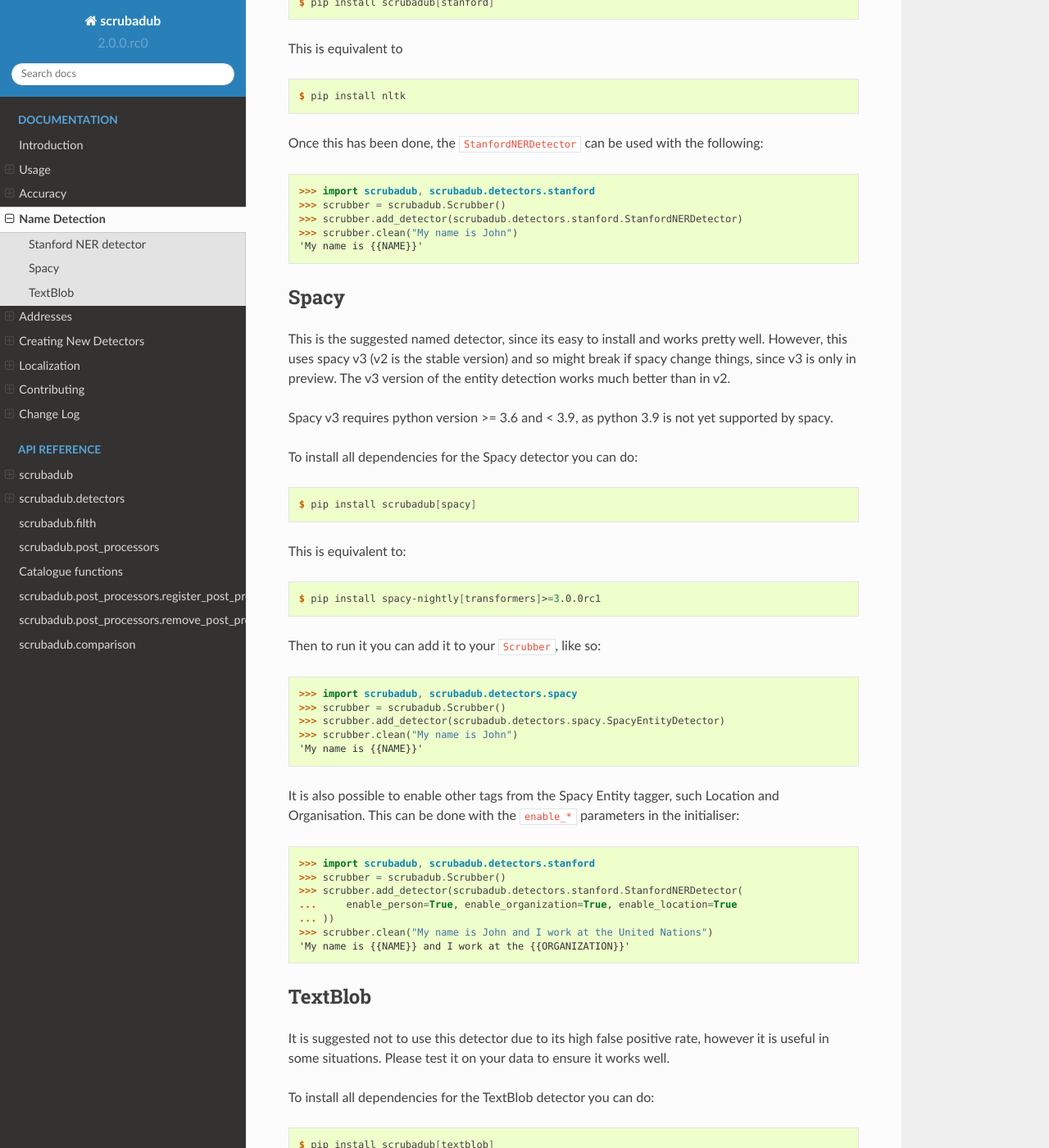
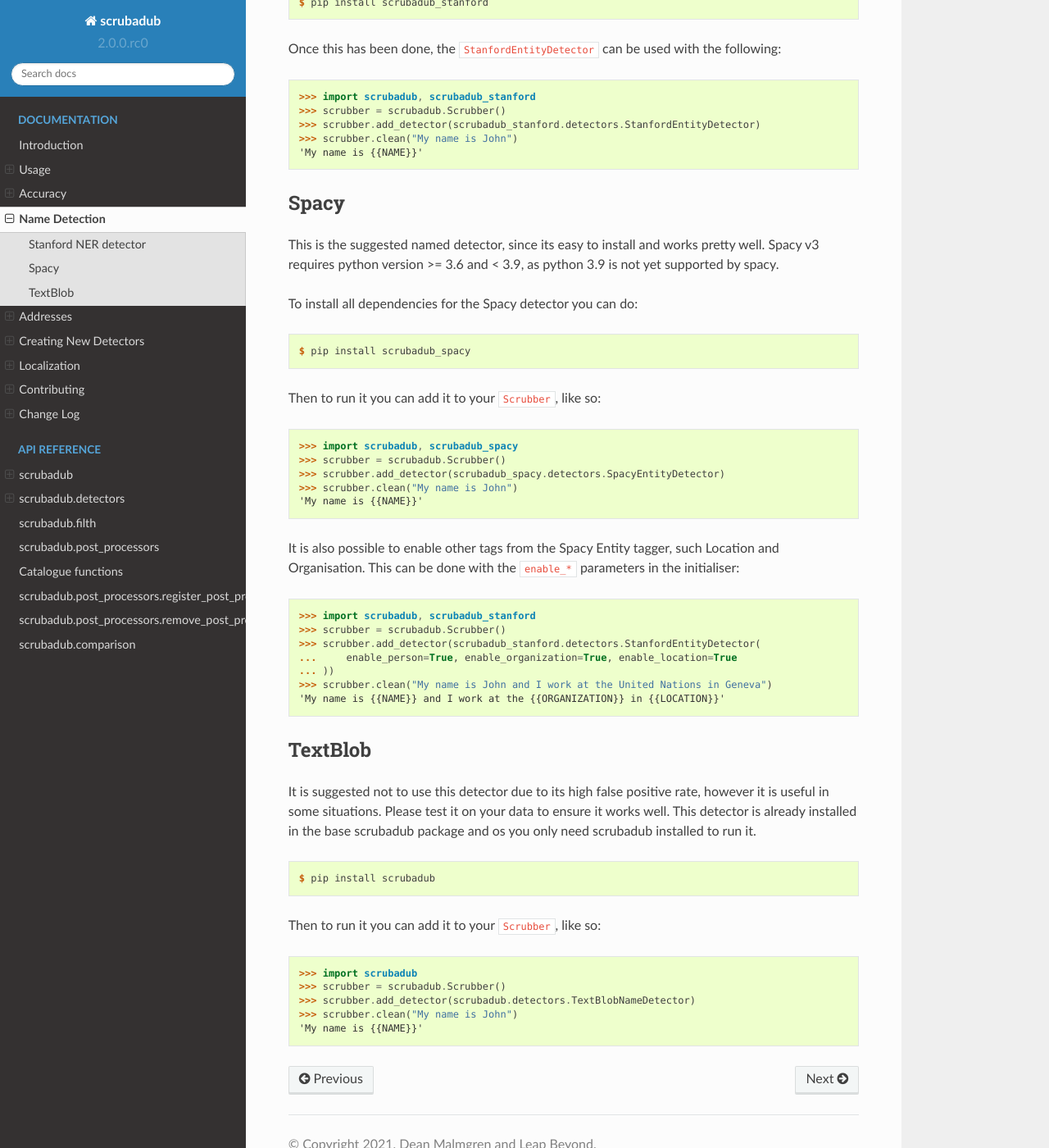
Before and after one commit to LeapBeyond/scrubadub, a Sphinx documentation site: the page built from docs/names.rst, in a window 1280 px wide and 1400 px high, scrolled down 794 px. Shown: the whole window at 82% size. Built offline with Sphinx 7.4.7 and the Read the Docs theme 2.0.0, drawn with Linux system fonts in a browser that asks for light colours; some of the changed text lies outside the part shown.

Commit message:
pdate name documentation after splitting package

```diff
--- a/docs/names.rst
+++ b/docs/names.rst
@@ -29,21 +29,15 @@ And then the python dependencies can be installed with:
 
 .. code-block:: console
 
-    $ pip install scrubadub[stanford]
+    $ pip install scrubadub_stanford
 
-This is equivalent to
-
-.. code-block:: console
-
-    $ pip install nltk
-
-Once this has been done, the ``StanfordNERDetector`` can be used with the following:
+Once this has been done, the ``StanfordEntityDetector`` can be used with the following:
 
 .. code-block:: pycon
 
-    >>> import scrubadub, scrubadub.detectors.stanford
+    >>> import scrubadub, scrubadub_stanford
     >>> scrubber = scrubadub.Scrubber()
-    >>> scrubber.add_detector(scrubadub.detectors.stanford.StanfordNERDetector)
+    >>> scrubber.add_detector(scrubadub_stanford.detectors.StanfordEntityDetector)
     >>> scrubber.clean("My name is John")
     'My name is {{NAME}}'
 
@@ -51,30 +45,21 @@ Spacy
 -----
 
 This is the suggested named detector, since its easy to install and works pretty well.
-However, this uses spacy v3 (v2 is the stable version) and so might break if spacy change things, since v3 is only in preview.
-The v3 version of the entity detection works much better than in v2.
-
 Spacy v3 requires python version >= 3.6 and < 3.9, as python 3.9 is not yet supported by spacy.
 
 To install all dependencies for the Spacy detector you can do:
 
 .. code-block:: console
 
-    $ pip install scrubadub[spacy]
-
-This is equivalent to:
-
-.. code-block:: console
-
-    $ pip install spacy-nightly[transformers]>=3.0.0rc1
+    $ pip install scrubadub_spacy
 
 Then to run it you can add it to your ``Scrubber``, like so:
 
 .. code-block:: pycon
 
-    >>> import scrubadub, scrubadub.detectors.spacy
+    >>> import scrubadub, scrubadub_spacy
     >>> scrubber = scrubadub.Scrubber()
-    >>> scrubber.add_detector(scrubadub.detectors.spacy.SpacyEntityDetector)
+    >>> scrubber.add_detector(scrubadub_spacy.detectors.SpacyEntityDetector)
     >>> scrubber.clean("My name is John")
     'My name is {{NAME}}'
 
@@ -83,38 +68,31 @@ This can be done with the ``enable_*`` parameters in the initialiser:
 
 .. code-block:: pycon
 
-    >>> import scrubadub, scrubadub.detectors.stanford
+    >>> import scrubadub, scrubadub_stanford
     >>> scrubber = scrubadub.Scrubber()
-    >>> scrubber.add_detector(scrubadub.detectors.stanford.StanfordNERDetector(
+    >>> scrubber.add_detector(scrubadub_stanford.detectors.StanfordEntityDetector(
     ...     enable_person=True, enable_organization=True, enable_location=True
     ... ))
-    >>> scrubber.clean("My name is John and I work at the United Nations")
-    'My name is {{NAME}} and I work at the {{ORGANIZATION}}'
+    >>> scrubber.clean("My name is John and I work at the United Nations in Geneva")
+    'My name is {{NAME}} and I work at the {{ORGANIZATION}} in {{LOCATION}}'
 
 TextBlob
 --------
 
 It is suggested not to use this detector due to its high false positive rate, however it is useful in some situations.
 Please test it on your data to ensure it works well.
-
-To install all dependencies for the TextBlob detector you can do:
+This detector is already installed in the base scrubadub package and os you only need scrubadub installed to run it.
 
 .. code-block:: console
 
-    $ pip install scrubadub[textblob]
-
-This is equivalent to:
-
-.. code-block:: console
-
-    $ pip install textblob
+    $ pip install scrubadub
 
 Then to run it you can add it to your ``Scrubber``, like so:
 
 .. code-block:: pycon
 
-    >>> import scrubadub, scrubadub.detectors.text_blob
+    >>> import scrubadub
     >>> scrubber = scrubadub.Scrubber()
-    >>> scrubber.add_detector(scrubadub.detectors.text_blob.TextBlobNameDetector)
+    >>> scrubber.add_detector(scrubadub.detectors.TextBlobNameDetector)
     >>> scrubber.clean("My name is John")
     'My name is {{NAME}}'
```
Also changed, not shown: other parts of docs/names.rst (+1 -1 lines).
